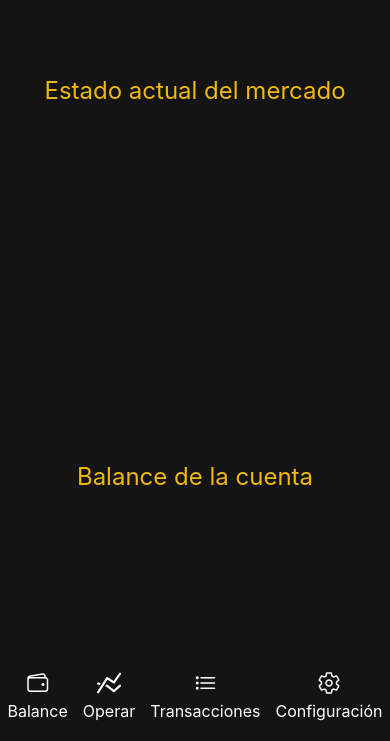
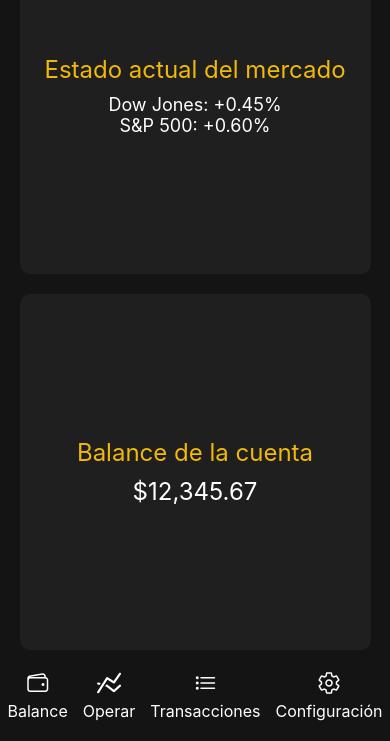
Before and after one commit to Julio937/ProyectoPMovil, a React Native app: screen /Home in a window 390 px wide. Shown: the part 103-844 px from the top of the page. Built offline with nearby package versions, Linux system fonts and the light colour scheme.

Commit message:
Agregando mejoras a HomeScreen
Se agregaron algunos elementos adicionales a la pantalla Home

```diff
--- a/paginas/HomeScreen.js
+++ b/paginas/HomeScreen.js
@@ -2,7 +2,7 @@ import { Entypo, Ionicons } from '@expo/vector-icons';
 import { useNavigation } from '@react-navigation/native';
 import { StatusBar } from 'expo-status-bar';
 import React from 'react';
-import { StyleSheet, Text, TouchableOpacity, View } from 'react-native';
+import { ScrollView, StyleSheet, Text, TouchableOpacity, View } from 'react-native';
 
 export default function HomeScreen() {
   const navigation = useNavigation();
@@ -21,14 +21,18 @@ export default function HomeScreen() {
   };
 
   return (
-    <View style={styles.container}>
+    <ScrollView contentContainerStyle={styles.container}>
       <View style={styles.marketOverview}>
-        <Text style={styles.marketOverviewText}>Estado actual del mercado</Text>
+        <Text style={styles.sectionTitle}>Estado actual del mercado</Text>
+        <Text style={styles.marketOverviewText}>Dow Jones: +0.45%</Text>
+        <Text style={styles.marketOverviewText}>S&P 500: +0.60%</Text>
       </View>
 
       <View style={styles.walletInfo}>
-        <Text style={styles.walletInfoText}>Balance de la cuenta</Text>
+        <Text style={styles.sectionTitle}>Balance de la cuenta</Text>
+        <Text style={styles.walletInfoText}>$12,345.67</Text>
       </View>
+
       <View style={styles.bottomMenu}>
         <TouchableOpacity style={styles.menuItem} onPress={handBalance}>
           <Ionicons name='wallet-outline' size={24} color='white' />
@@ -49,32 +53,49 @@ export default function HomeScreen() {
       </View>
 
       <StatusBar style='auto' />
-    </View>
+    </ScrollView>
   );
 }
 
 const styles = StyleSheet.create({
   container: {
-    flex: 1,
+    flexGrow: 1,
     backgroundColor: '#141414',
     alignItems: 'center',
     justifyContent: 'center',
+    paddingVertical: 20,
   },
   marketOverview: {
     flex: 1,
     justifyContent: 'center',
+    width: '90%',
+    padding: 10,
+    backgroundColor: '#1f1f1f',
+    borderRadius: 10,
+    marginBottom: 20,
+  },
+  sectionTitle: {
+    color: '#F0B90B',
+    fontSize: 24,
+    textAlign: 'center',
+    marginBottom: 10,
   },
   marketOverviewText: {
-    color: '#F0B90B',
-    fontSize: 24,
+    color: '#ffffff',
+    fontSize: 18,
     textAlign: 'center',
   },
   walletInfo: {
     flex: 1,
     justifyContent: 'center',
+    width: '90%',
+    padding: 10,
+    backgroundColor: '#1f1f1f',
+    borderRadius: 10,
+    marginBottom: 20,
   },
   walletInfoText: {
-    color: '#F0B90B',
+    color: '#ffffff',
     fontSize: 24,
     textAlign: 'center',
   },
@@ -82,7 +103,6 @@ const styles = StyleSheet.create({
     flexDirection: 'row',
     justifyContent: 'space-around',
     alignItems: 'center',
-    paddingBottom: 20,
     width: '100%',
   },
   menuItem: {
```
